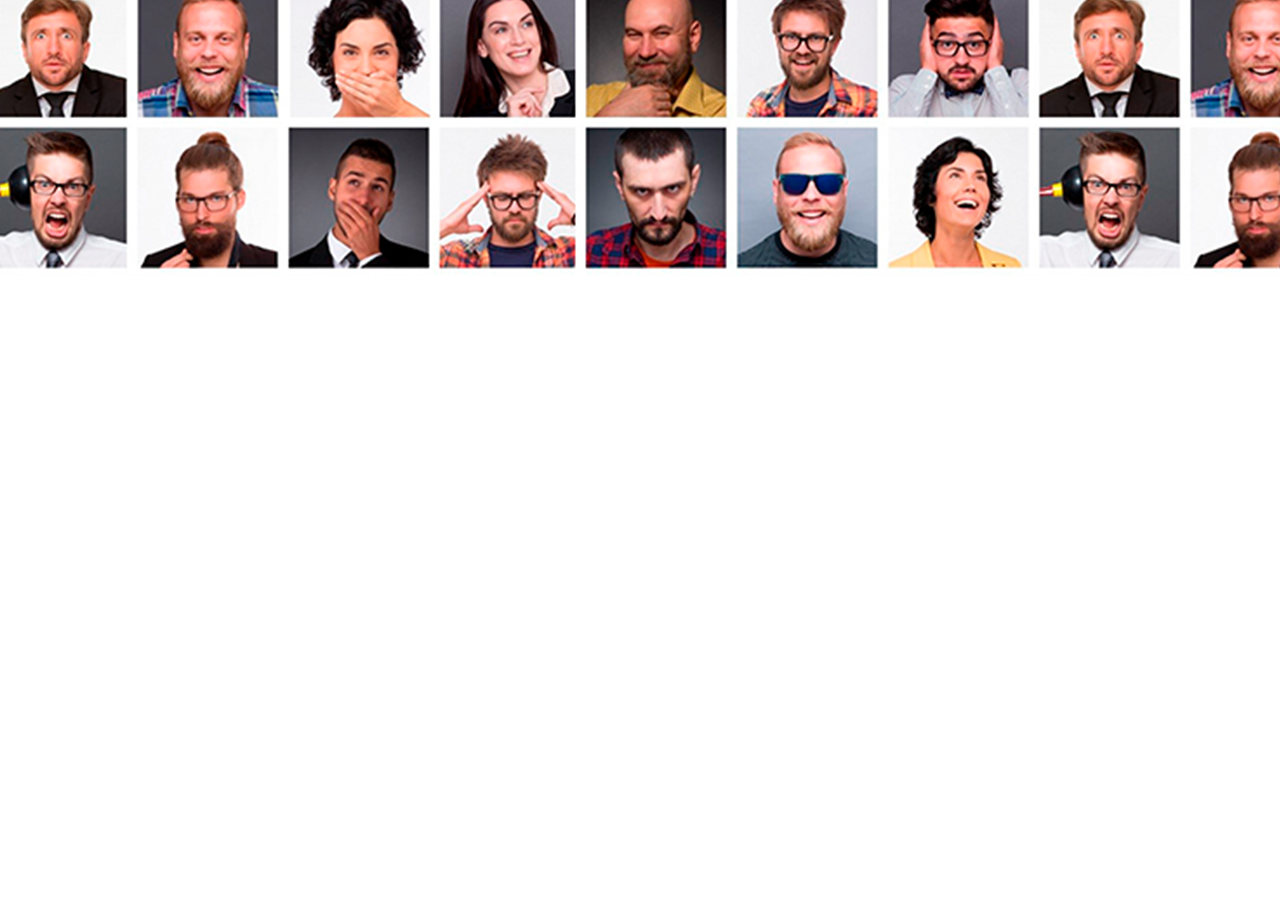
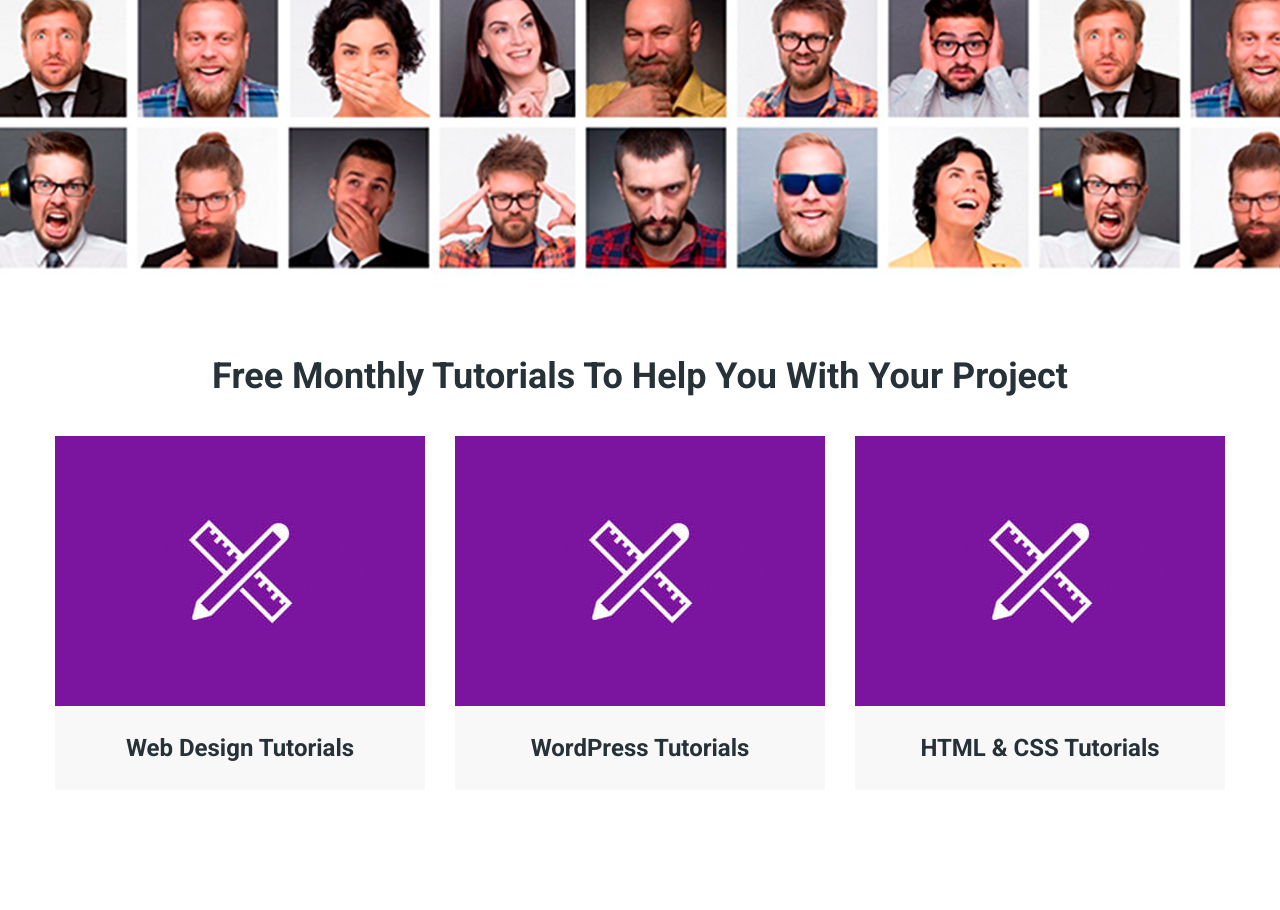
Before and after one commit to aaksi/moderno_marketplace, a website: page app/index.html in a window 1280 px wide. Shown: the part 4967-5877 px from the top of the page. Before the commit the page ends 5243 px from the top, so only its background shows below. Drawn offline with nearby package versions, Linux system fonts and the light colour scheme.

Commit message:
added section tutorial

```diff
--- a/app/index.html
+++ b/app/index.html
@@ -594,6 +594,26 @@
         </div>
     </seciton>
 
+    <section class="tutorial">
+        <div class="container">
+            <div class="tutorial__title title">Free Monthly Tutorials To Help You With Your Project </div>
+            <div class="tutorial__inner">
+                <div class="tutorial__item">
+                    <div class="tutorial__item-images" style="background-image: url('images/content/tutorial.jpg');"></div>
+                    <div class="tutorial__item-title">Web Design Tutorials</div>
+                </div>
+                <div class="tutorial__item">
+                    <div class="tutorial__item-images" style="background-image: url('images/content/tutorial.jpg');"></div>
+                    <div class="tutorial__item-title">WordPress Tutorials</div>
+                </div>
+                <div class="tutorial__item">
+                    <div class="tutorial__item-images" style="background-image: url('images/content/tutorial.jpg');"></div>
+                    <div class="tutorial__item-title">HTML & CSS Tutorials</div>
+                </div>
+            </div>
+        </div>
+    </section>
+
 
 
 
--- a/app/scss/style.scss
+++ b/app/scss/style.scss
@@ -352,3 +352,32 @@
 }
 
 // end author
+// start tutorial
+.tutorial{
+    padding: 70px 0 120px;
+    &__inner{
+        display: flex;
+        justify-content: space-between;
+    }
+    &__item{
+        max-width: 370px;
+        width: 100%;
+    }
+}
+.tutorial__item{
+    &-images{
+        min-height: 270px;
+        background-repeat: no-repeat;
+        background-position: center center;
+        background-size: cover;
+    }
+    &-title{
+        color: $bg;
+        font-size: 24px;
+        text-align: center;
+        font-weight: 700;
+        padding: 30px 10px;
+        background-color: #f8f8f8;
+    }
+}
+// end tutorial
```
Also changed, not shown: app/css/style.min.css, app/images/content/tutorial.jpg (added).
